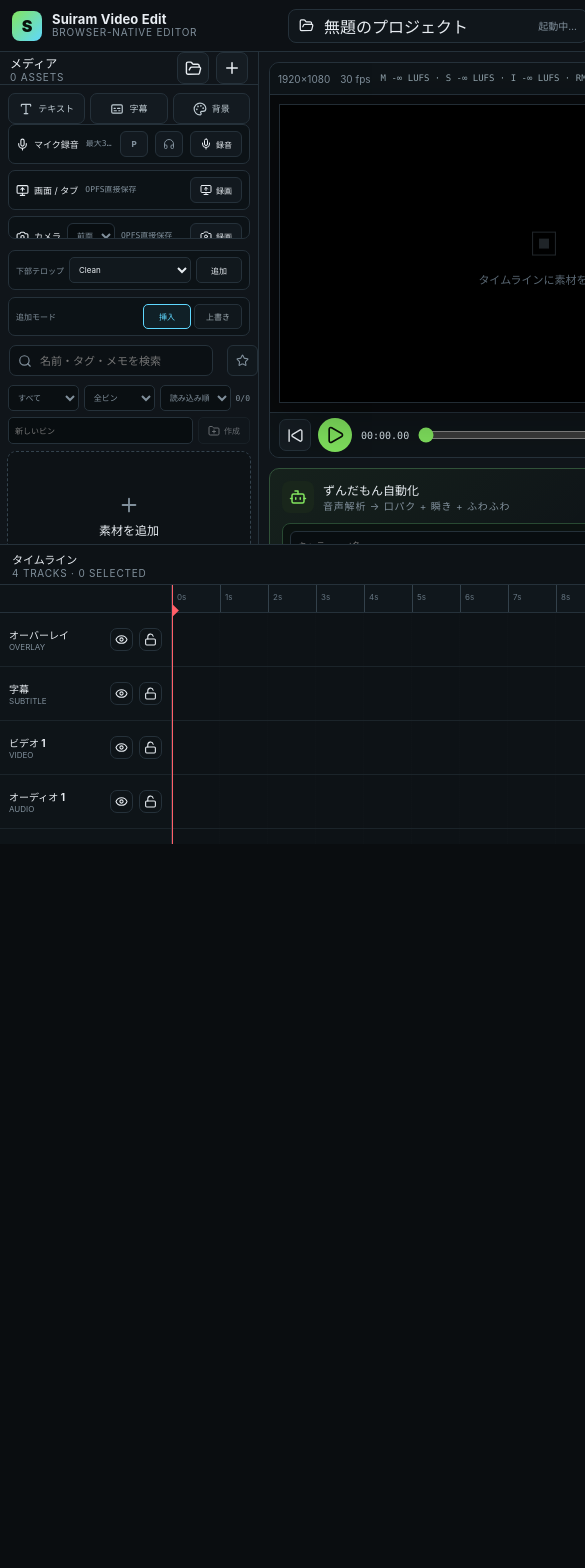
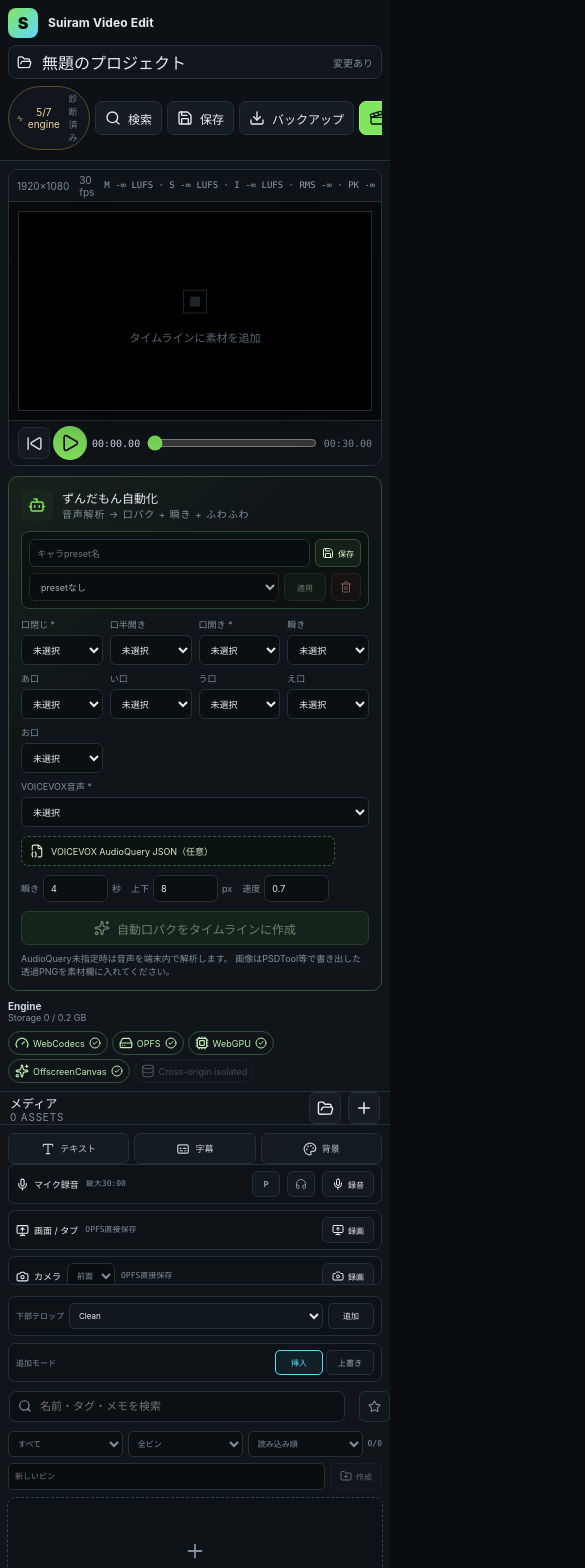
Before and after one commit to godrenkon/video_edit, a React (Vite) app: page / in a window 390 px wide. Shown: the top 1568 px of the page, 585 px wide, since content can reach past the window. Before the commit the page ends 844 px from the top, so only its background shows below. Built offline with nearby package versions, Linux system fonts and the light colour scheme.

Commit message:
fix: harden editor workflows and mobile layout

```diff
--- a/src/App.tsx
+++ b/src/App.tsx
@@ -332,19 +332,28 @@ export default function App() {
   const importFiles = async (files: File[]) => {
     if (rendering) return;
     setSaveState('素材を保存中…');
+    let imported = 0;
+    let failed = 0;
     for (const file of files) {
+      let asset: Project['assets'][number] | null = null;
       try {
-        const asset = await buildAssetMeta(file);
-        if (capabilities.opfs) await saveAssetFile(asset.storageName, file);
-        updateProject((p) => ({ ...p, assets: [...p.assets, asset] }), {
+        const importedAsset = await buildAssetMeta(file);
+        asset = importedAsset;
+        if (capabilities.opfs) await saveAssetFile(importedAsset.storageName, file);
+        updateProject((p) => ({ ...p, assets: [...p.assets, importedAsset] }), {
           label: '素材を読み込む',
           key: 'import-assets',
         });
+        imported += 1;
       } catch (error) {
         console.error(`Failed to import ${file.name}`, error);
+        if (asset?.objectUrl) URL.revokeObjectURL(asset.objectUrl);
+        failed += 1;
       }
     }
-    setSaveState('素材追加済み');
+    if (failed === 0) setSaveState(`${imported}件の素材を追加しました`);
+    else if (imported > 0) setSaveState(`${imported}件を追加・${failed}件を読み込めませんでした`);
+    else setSaveState('素材を読み込めませんでした');
   };
 
   const setPunchInPlayback = useCallback((active: boolean) => {
@@ -862,7 +871,7 @@ export default function App() {
   const backupProject = () => {
     const clean = {
       ...project,
-      assets: project.assets.map(({ objectUrl: _objectUrl, ...asset }) => asset),
+      assets: project.assets.map(({ objectUrl: _objectUrl, proxyObjectUrl: _proxyObjectUrl, ...asset }) => asset),
     };
     const blob = new Blob([JSON.stringify(clean, null, 2)], { type: 'application/json' });
     downloadBlob(blob, `${sanitize(project.name)}.sveproj.json`);
--- a/src/components/MediaLibrary.tsx
+++ b/src/components/MediaLibrary.tsx
@@ -141,7 +141,7 @@ export function MediaLibrary({
           disabled={!folderImportSupported}
           title={folderImportSupported ? 'フォルダから動画・画像・音声を一括読み込み' : 'このブラウザはフォルダ読み込みに未対応'}
         ><FolderOpen size={17} /></button>
-        <button className="iconBtn" onClick={() => input.current?.click()} title="素材を読み込む"><Plus size={18} /></button>
+        <button className="iconBtn" type="button" onClick={() => input.current?.click()} title="素材を読み込む" aria-label="素材を読み込む"><Plus size={18} /></button>
         <input
           ref={input}
           hidden
@@ -298,7 +298,7 @@ export function MediaLibrary({
       )}
       <div className="assetList">
         {visibleAssets.length === 0 && (
-          <button className="emptyImport" onClick={() => input.current?.click()}>
+          <button className="emptyImport" type="button" onClick={() => input.current?.click()}>
             <Plus size={22} />
             <strong>素材を追加</strong>
             <span>動画・画像・音声をここに読み込む</span>
@@ -311,8 +311,27 @@ export function MediaLibrary({
               <strong title={asset.name}>{asset.favorite ? '★ ' : ''}{asset.name}</strong>
               <span>{asset.kind} · {formatBytes(asset.size)}{asset.duration ? ` · ${asset.duration.toFixed(1)}s` : ''}{asset.binId ? ` · ${assetBins.find((bin) => bin.id === asset.binId)?.name ?? 'bin'}` : ''}{asset.proxyStorageName ? ' · proxy' : ''}{!asset.objectUrl ? ' · offline' : ''}</span>
             </div>
-            <button className="miniBtn" title={editMode === 'insert' ? '挿入編集でタイムラインに追加' : '上書き編集でタイムラインに追加'} onClick={() => onAdd(asset.id, editMode)}><Plus size={14} /></button>
-            <button className="miniBtn danger" title="素材を削除" onClick={() => onDelete(asset.id)}><Trash2 size={14} /></button>
+            <button
+              className="miniBtn"
+              type="button"
+              title={editMode === 'insert' ? '挿入編集でタイムラインに追加' : '上書き編集でタイムラインに追加'}
+              aria-label={`${asset.name}をタイムラインへ追加`}
+              onClick={(event) => {
+                event.stopPropagation();
+                onAdd(asset.id, editMode);
+              }}
+            ><Plus size={14} /></button>
+            <button
+              className="miniBtn danger"
+              type="button"
+              title="素材を削除"
+              aria-label={`${asset.name}を削除`}
+              onClick={(event) => {
+                event.stopPropagation();
+                setSelectedAssetId((current) => current === asset.id ? null : current);
+                onDelete(asset.id);
+              }}
+            ><Trash2 size={14} /></button>
           </div>
         ))}
       </div>
--- a/src/components/Preview.tsx
+++ b/src/components/Preview.tsx
@@ -192,6 +192,15 @@ function ZundamonLayer({ clip, assets, project, time }: { clip: Clip; assets: As
 }
 
 function SyntheticLayer({ clip, project, time }: { clip: Clip; project: Project; time: number }) {
+  const generator = clip.kind === 'generator' ? clip.generator : undefined;
+  const noiseSpeed = generator?.kind === 'noise'
+    ? generatorNumber(generator, 'speed', 8, 0, 120)
+    : 0;
+  const noiseFrame = Math.floor(time * Math.min(24, noiseSpeed));
+  const noiseBackground = useMemo(
+    () => generator?.kind === 'noise' ? noiseDataUrl(clip.id, noiseFrame) : undefined,
+    [clip.id, generator?.kind, noiseFrame],
+  );
   const common = layerStyle(clip, project, time);
 
   if (clip.kind === 'text' || clip.kind === 'subtitle') {
@@ -233,8 +242,7 @@ function SyntheticLayer({ clip, project, time }: { clip: Clip; project: Project;
     );
   }
 
-  if (clip.kind === 'generator' && clip.generator) {
-    const generator = clip.generator;
+  if (clip.kind === 'generator' && generator) {
     if (generator.kind === 'bars') {
       return (
         <div className="previewSynthetic previewGenerator" style={common}>
@@ -250,7 +258,7 @@ function SyntheticLayer({ clip, project, time }: { clip: Clip; project: Project;
       const angle = generatorNumber(generator, 'angle', 0, -360, 360);
       background = `linear-gradient(${90 + angle}deg, ${generatorColor(generator, 'startColor', '#161b22')}, ${generatorColor(generator, 'endColor', '#5fd8ff')})`;
     } else if (generator.kind === 'noise') {
-      background = noiseDataUrl(clip.id, time, generatorNumber(generator, 'speed', 8, 0, 120));
+      background = noiseBackground;
     } else {
       background = generatorColor(generator, 'color', '#202830');
     }
@@ -431,8 +439,8 @@ export function Preview({ project, time, playing, onTogglePlay, onTime }: Props)
           />
         ))}
         <div className="transport">
-          <button className="iconBtn" onClick={() => onTime(0)}><SkipBack size={17} /></button>
-          <button className="playBtn" onClick={onTogglePlay}>{playing ? <Pause size={20} /> : <Play size={20} />}</button>
+          <button className="iconBtn" type="button" onClick={() => onTime(0)} aria-label="先頭へ移動" title="先頭へ移動"><SkipBack size={17} /></button>
+          <button className="playBtn" type="button" onClick={onTogglePlay} aria-label={playing ? '一時停止' : '再生'} title={playing ? '一時停止' : '再生'}>{playing ? <Pause size={20} /> : <Play size={20} />}</button>
           <span className="timecode">{formatTime(time)}</span>
           <input type="range" min={0} max={project.duration} step={1 / project.fps} value={time} onChange={(e) => onTime(Number(e.target.value))} />
           <span className="timecode dim">{formatTime(project.duration)}</span>
@@ -443,15 +451,20 @@ export function Preview({ project, time, playing, onTogglePlay, onTime }: Props)
   );
 }
 
-function noiseDataUrl(clipId: string, timeSeconds: number, speed: number) {
+const NOISE_FRAME_CACHE_LIMIT = 96;
+const noiseFrameCache = new Map<string, string | undefined>();
+
+function noiseDataUrl(clipId: string, frame: number) {
   if (typeof document === 'undefined') return undefined;
+  const key = `${clipId}:${frame}`;
+  if (noiseFrameCache.has(key)) return noiseFrameCache.get(key);
   const canvas = document.createElement('canvas');
   canvas.width = 32;
   canvas.height = 18;
   const context = canvas.getContext('2d');
   if (!context) return undefined;
   const image = context.createImageData(canvas.width, canvas.height);
-  const seed = hashString(`${clipId}:${Math.floor(timeSeconds * speed)}`);
+  const seed = hashString(key);
   for (let y = 0; y < canvas.height; y += 1) {
     for (let x = 0; x < canvas.width; x += 1) {
       const value = deterministicNoiseByte(seed, x, y);
@@ -463,7 +476,10 @@ function noiseDataUrl(clipId: string, timeSeconds: number, speed: number) {
     }
   }
   context.putImageData(image, 0, 0);
-  return `url(${canvas.toDataURL('image/png')})`;
+  const result = `url(${canvas.toDataURL('image/png')})`;
+  noiseFrameCache.set(key, result);
+  if (noiseFrameCache.size > NOISE_FRAME_CACHE_LIMIT) noiseFrameCache.delete(noiseFrameCache.keys().next().value!);
+  return result;
 }
 
 function formatTime(sec: number) {
--- a/src/components/ProjectExportSettingsPanel.tsx
+++ b/src/components/ProjectExportSettingsPanel.tsx
@@ -1,5 +1,5 @@
 import { Camera, Download, Film, Images, Music, X } from 'lucide-react';
-import { useRef, useState } from 'react';
+import { useEffect, useRef, useState } from 'react';
 import { resolveExportDimensions } from '../render/exportDimensions';
 import type { Project, ProjectExportContainer, ProjectExportQuality, ProjectExportSettings } from '../types/editor';
 import '../export-settings.css';
@@ -35,6 +35,11 @@ export function ProjectExportSettingsPanel({ project, timelineTime, onChange }:
   const [sequenceStatus, setSequenceStatus] = useState('');
   const wavAbort = useRef<AbortController | null>(null);
   const sequenceAbort = useRef<AbortController | null>(null);
+
+  useEffect(() => () => {
+    wavAbort.current?.abort('Export settings panel closed');
+    sequenceAbort.current?.abort('Export settings panel closed');
+  }, []);
 
   const patch = (next: Partial<ProjectExportSettings>) => onChange({ ...settings, ...next });
 
--- a/src/components/ScreenRecorder.tsx
+++ b/src/components/ScreenRecorder.tsx
@@ -69,16 +69,15 @@ export function ScreenRecorder({ onImport }: { onImport: (files: File[]) => void
       }
 
       const mimeType = preferredScreenCaptureMimeType((mime) => MediaRecorder.isTypeSupported(mime));
-      const fileName = screenCaptureFileName(new Date());
-      sink = await createOpfsRecordingSink(fileName);
-      sinkRef.current = sink;
-
       const recorder = new MediaRecorder(stream, {
         ...(mimeType ? { mimeType } : {}),
         videoBitsPerSecond: 8_000_000,
         audioBitsPerSecond: 128_000,
       });
       recorderRef.current = recorder;
+      const finalMime = recorder.mimeType || mimeType || 'video/webm';
+      sink = await createOpfsRecordingSink(screenCaptureFileName(new Date(), finalMime));
+      sinkRef.current = sink;
 
       recorder.ondataavailable = (event) => {
         if (event.data.size <= 0 || !sinkRef.current || writeFailedRef.current) return;
@@ -107,7 +106,6 @@ export function ScreenRecorder({ onImport }: { onImport: (files: File[]) => void
           if (!activeSink) return;
 
           try {
-            const finalMime = recorder.mimeType || mimeType || 'video/webm';
             const file = await activeSink.close(finalMime);
             await onImport([file]);
             await deleteTemporaryRecording(file.name);
--- a/src/components/SearchEverythingPalette.tsx
+++ b/src/components/SearchEverythingPalette.tsx
@@ -47,7 +47,7 @@ export function SearchEverythingPalette({
     }
     if (event.key === 'ArrowDown') {
       event.preventDefault();
-      setActiveIndex((index) => Math.min(results.length - 1, index + 1));
+      setActiveIndex((index) => Math.max(0, Math.min(results.length - 1, index + 1)));
       return;
     }
     if (event.key === 'ArrowUp') {
--- a/src/core/screenCapture.ts
+++ b/src/core/screenCapture.ts
@@ -16,8 +16,8 @@ export function preferredScreenCaptureMimeType(isSupported: (mime: string) => bo
   }) ?? '';
 }
 
-export function screenCaptureFileName(now: Date) {
-  return `screen-${now.toISOString().replace(/[:.]/g, '-')}.webm`;
+export function screenCaptureFileName(now: Date, mime = 'video/webm') {
+  return `screen-${now.toISOString().replace(/[:.]/g, '-')}.${extensionForVideoRecordingMime(mime)}`;
 }
 
 
--- a/src/layout-fixes.css
+++ b/src/layout-fixes.css
@@ -2,3 +2,58 @@
 .warningBar { grid-row: 2; }
 .editorGrid { grid-row: 3; }
 .timelinePanel { grid-row: 4; }
+
+@media (max-width: 960px) {
+  html, body, #root { min-width: 0; }
+  body { overflow: auto; }
+  .appShell {
+    height: auto;
+    min-height: 100dvh;
+    grid-template-rows: auto auto auto auto;
+  }
+  .topbar {
+    grid-template-columns: auto minmax(0, 1fr);
+    gap: 7px;
+    padding: 8px;
+  }
+  .projectTitleWrap {
+    grid-column: 1 / -1;
+    grid-row: 2;
+    justify-self: stretch;
+    width: 100%;
+  }
+  .topActions {
+    grid-column: 1 / -1;
+    grid-row: 3;
+    max-width: 100%;
+    overflow-x: auto;
+    padding-bottom: 2px;
+  }
+  .topActions .button { flex: 0 0 auto; }
+  .editorGrid { grid-template-columns: minmax(0, 1fr); }
+  .centerColumn { order: -1; overflow: visible; padding: 8px; }
+  .mediaPanel, .inspectorPanel { max-height: min(520px, 72dvh); }
+  .stage { max-height: none; }
+  .timelinePanel { min-height: 330px; }
+  .timelineBody { grid-template-columns: 128px minmax(0, 1fr); }
+  .trackLabel { padding-left: 7px; }
+}
+
+@media (max-width: 560px) {
+  .brand span { display: none; }
+  .brand strong { font-size: 12px; }
+  .projectTitleWrap { padding: 0 8px; }
+  .saveState { max-width: 42%; overflow: hidden; text-overflow: ellipsis; }
+  .topActions { gap: 5px; }
+  .button { padding: 0 9px; }
+  .transport { grid-template-columns: 30px 34px auto minmax(80px, 1fr) auto; gap: 5px; }
+  .transport > .dim:last-child { display: none; }
+  .timelineHeader { height: auto; min-height: 40px; align-items: flex-start; flex-direction: column; gap: 6px; padding: 7px 9px; }
+  .timelinePanel { min-height: 340px; }
+  .timelineBody { height: calc(100% - 62px); grid-template-columns: 104px minmax(0, 1fr); }
+  .zoomCtl { width: 100%; overflow-x: auto; padding-bottom: 2px; }
+  .zoomCtl input { min-width: 76px; width: 76px; }
+  .trackLabel { grid-template-columns: 1fr 23px 23px; padding: 0 3px 0 5px; }
+  .engineStatus { align-items: flex-start; flex-direction: column; }
+  .enginePills { justify-content: flex-start; }
+}
```
Also changed, not shown: 1 other file (tests, documents, lock files or other folders).
